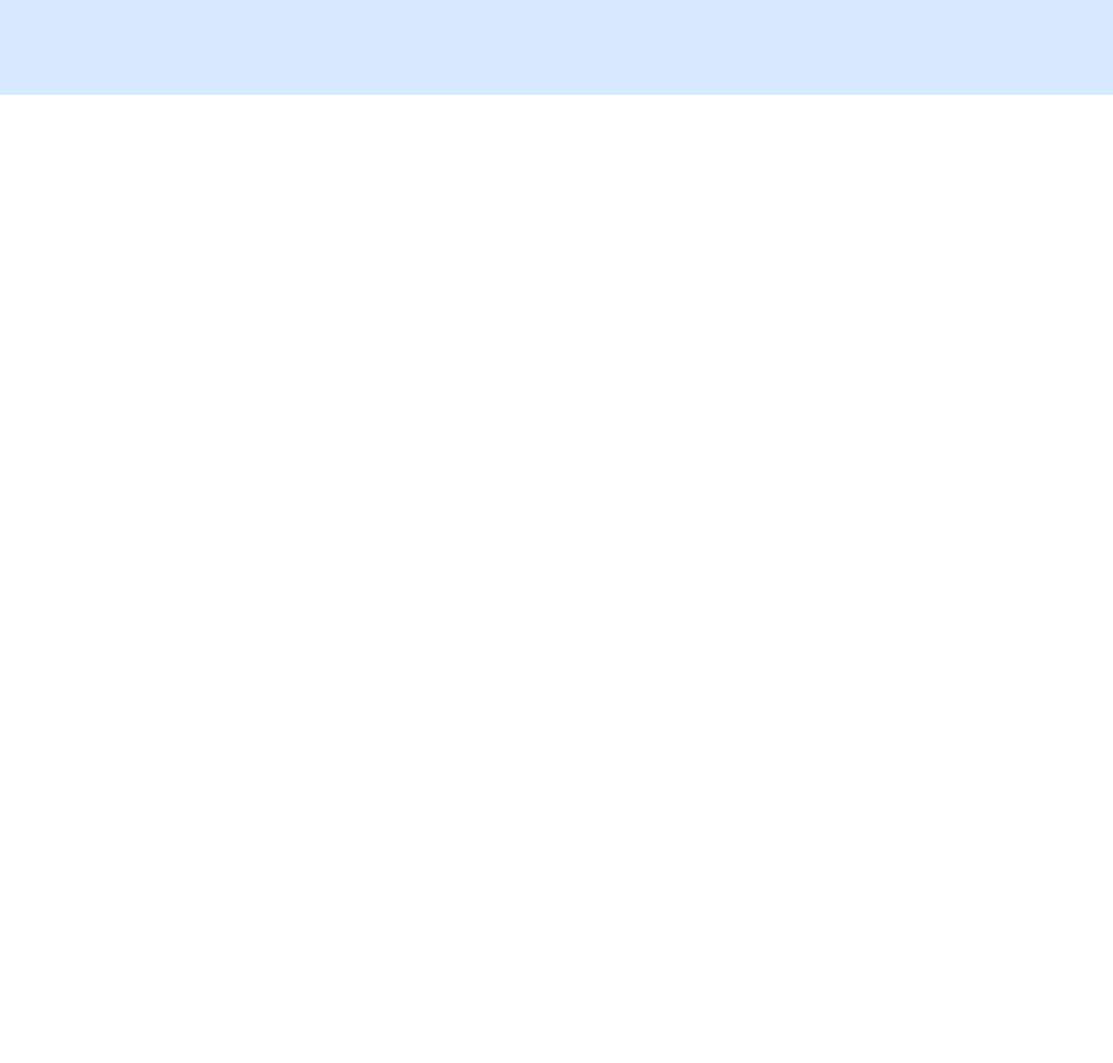
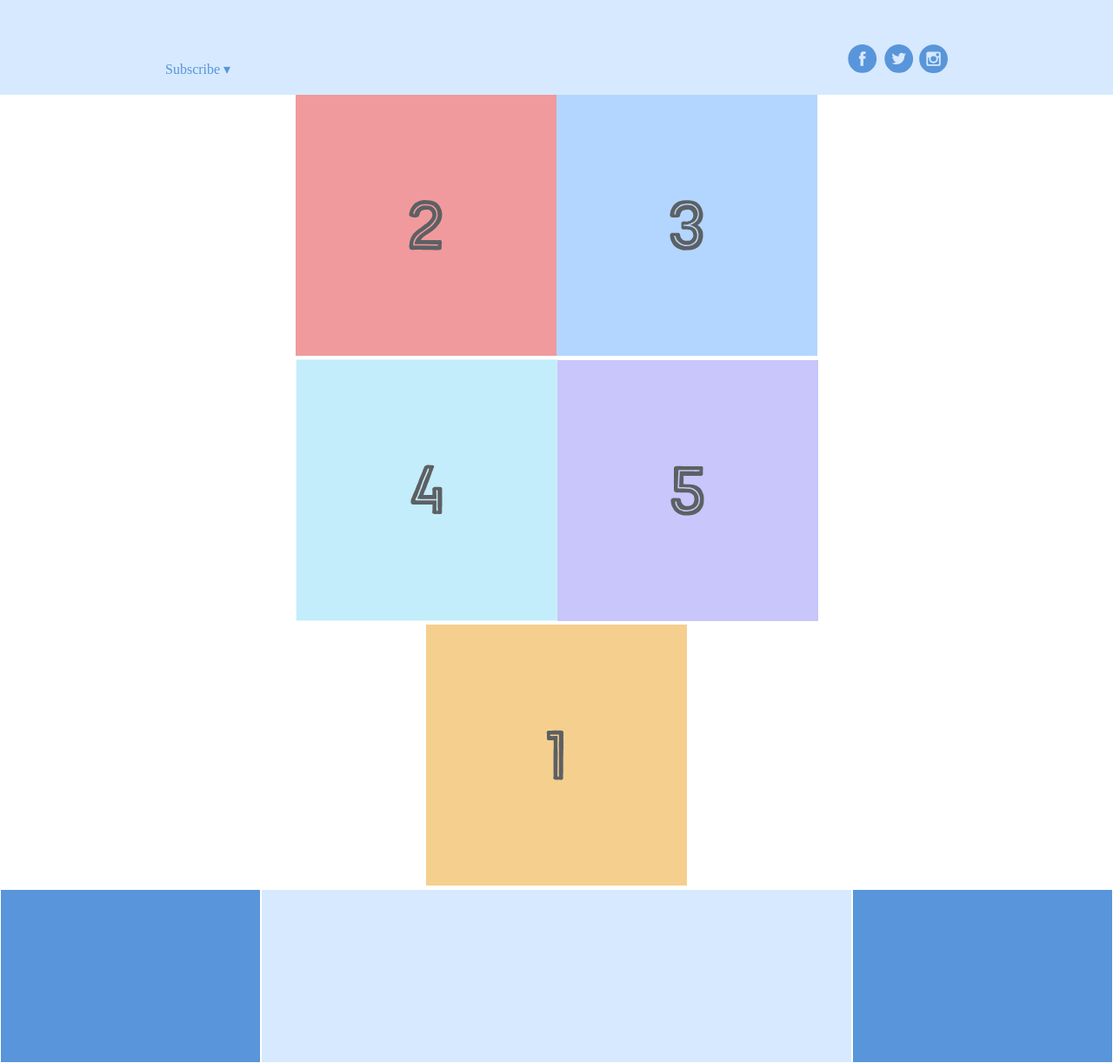
Before and after one commit to 81akasatana/mypage, a plain HTML site: page index.html in a window 1280 px wide. Shown: the part 251-1473 px from the top of the page at 87% size. Before the commit the page ends 800 px from the top, so only its background shows below. Drawn offline with Linux system fonts and the light colour scheme.

Commit message:
Add flex css and html

```diff
--- a/index.html
+++ b/index.html
@@ -9,19 +9,50 @@
     <div class='menu-container'>
 
         <div class='menu'>
-        <div class='date'>Aug 14, 2016</div>
-            <div class="links">
-                        <div class='signup'>Sign Up</div>
-                        <div class='login'>Login</div>
+            <div class='date'>Aug 14, 2016</div>
+              <div class="links">
+                          <div class='signup'>Sign Up</div>
+                          <div class='login'>Login</div>
+              </div>
             </div>
-      </div>
+        </div>
     </div>
     <div class="header-container">
         <div class="header">
             <div class="subscribe">Subscribe &#9662;</div>
                 <div class="logo"><img src="images/awesome-logo.svg" alt=""></div>
                 <div class="social"><img src="images/social-icons.svg" alt=""></div>
+            </div>
         </div>
     <div>
+
+
+    <div class="photo-grid-container">
+      <div class="photo-grid">
+        <div class="phto-grid_item first-item">
+          <img src="images/one.svg" alt="image">
+        </div>
+        <div class="phto-grid_item">
+          <img src="images/two.svg" alt="image">
+        </div>
+        <div class="phto-grid_item">
+          <img src="images/three.svg" alt="image">
+        </div>
+        <div>
+          <div class="photo-grid_item"></div>
+          <img src="images/four.svg" alt="image">
+        </div>
+        <div>
+          <div class="photo-grid_item"></div>
+          <img src="images/five.svg" alt="image">
+        </div>
+      </div>
+    </div>
+    <div class='footer'>
+      <div class='footer-item footer-one'></div>
+      <div class='footer-item footer-two'></div>
+      <div class='footer-item footer-three'></div>
+    </div>
+    </div>
   </body>
 </html>
--- a/style.css
+++ b/style.css
@@ -10,6 +10,7 @@
     padding: 20px 0;
     display: flex;
     justify-content: center;
+    margin-left: auto;
   }
 
   .menu {
@@ -43,3 +44,56 @@
     justify-content: space-between;
     align-items: center;
   }
+
+  .photo-grid-container {
+    display: flex;
+    justify-content: center;
+  }
+
+  .photo-grid {
+    width: 900px;
+    display: flex;
+    justify-content: center;
+    flex-wrap: wrap;
+    flex-direction: row;
+    align-items: center;
+  }
+
+  .photo-grid-item {
+    border: 1px solid #fff;
+    width: 300px;
+    height: 300px;
+  }
+
+.first-item {
+  order: 1;
+}
+
+.last_item {
+  order: -1;
+}
+
+.social,
+.subscribe {
+  align-self: flex-end;
+  margin-bottom: 20px;
+}
+.footer {
+  display: flex;
+  justify-content: space-between;
+}
+
+.footer-item {
+  border: 1px solid #fff;
+  background-color: #D6E9FE;
+  height: 200px;
+  flex: 1;
+}
+.footer-one,
+.footer-three {
+  flex: 2;
+
+  background-color: #5995DA;
+  flex: initial;
+  width: 300px;
+}
```
